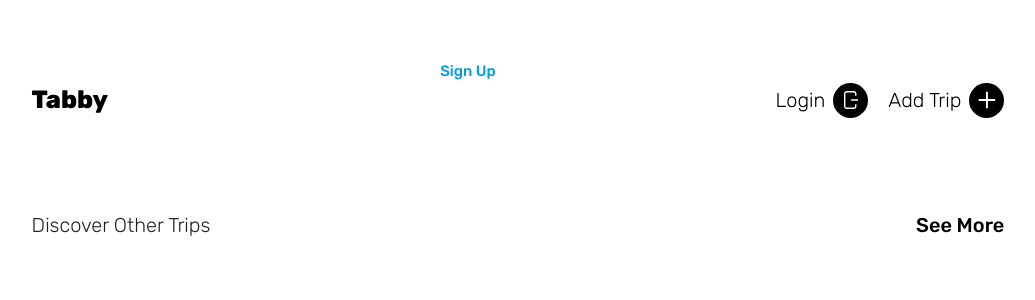
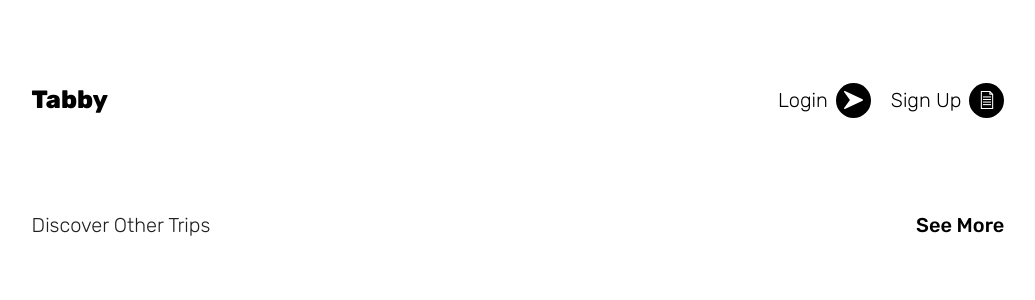
Before and after one commit to una-ada/SEIR517-Proj3-Group3, a Django app: page / in a window 1280 px wide. Shown: the top 300 px of the page, without its empty margins (122-1157 px from the left). Run offline with Django 3.2, Linux system fonts and the light colour scheme; data that the repository does not hold is empty.

Commit message:
feat(style): style nav bar (#46)
Co-authored-by: Muhammad Durrani <bbangdurrani@muhammads-mbp.home>

```diff
--- a/main_app/static/css/style.css
+++ b/main_app/static/css/style.css
@@ -37,7 +37,7 @@ main {
 
 #navOtherSection {
   height: 100%;
-  width: 300px;
+  width: 500px;
   display: flex;
   justify-content: flex-end;
 }
--- a/main_app/templates/partials/header.html
+++ b/main_app/templates/partials/header.html
@@ -3,7 +3,6 @@
   <div id="navHomeSection">
     <a id="navHomeButton" href="/">Tabby</a>
   </div>
-  <a href="accounts/signup">Sign Up</a>
   <div id="navOtherSection">
     {% if user.is_authenticated %}
     <div class="navOtherBlock">
@@ -18,20 +17,7 @@
         </div>
       </a>
     </div>
-    {% else %}
-    <div class="navOtherBlock">
-      <a class="navOtherButton" href="{% url 'login' %}">
-        <p class="navOtherButtonText">Login</p>
-        <div class="navIcon">
-          <img
-            id="navIconImage"
-            src="{% static '/css/main_app/exitIcon.svg' %}"
-            alt="login Icon"
-          />
-        </div>
-      </a>
-    </div>
-    {% endif %}
+
     <div class="navOtherBlock">
       <a class="navOtherButton" href="{% url 'trips_create' %}">
         <p class="navOtherButtonText">Add Trip</p>
@@ -44,5 +30,34 @@
         </div>
       </a>
     </div>
+    {% else %}
+
+    <div class="navOtherBlock">
+      <a class="navOtherButton" href="{% url 'login' %}">
+        <p class="navOtherButtonText">Login</p>
+        <div class="navIcon">
+          <img
+            id="navIconImage"
+            src="{% static '/css/main_app/loginIcon.svg' %}"
+            alt="login Icon"
+          />
+        </div>
+      </a>
+    </div>
+    <div class="navOtherBlock">
+      <a class="navOtherButton" href="accounts/signup">
+        <p class="navOtherButtonText">Sign Up</p>
+        <div class="navIcon">
+          <img
+            id="navIconImage"
+            src="{% static '/css/main_app/documentIcon.svg' %}"
+            alt="login Icon"
+          />
+        </div>
+      </a>
+    </div>
+
+
+    {% endif %}
   </div>
 </header>
```
Also changed, not shown: main_app/static/css/main_app/documentIcon.svg (added), main_app/static/css/main_app/loginIcon.svg (added).
